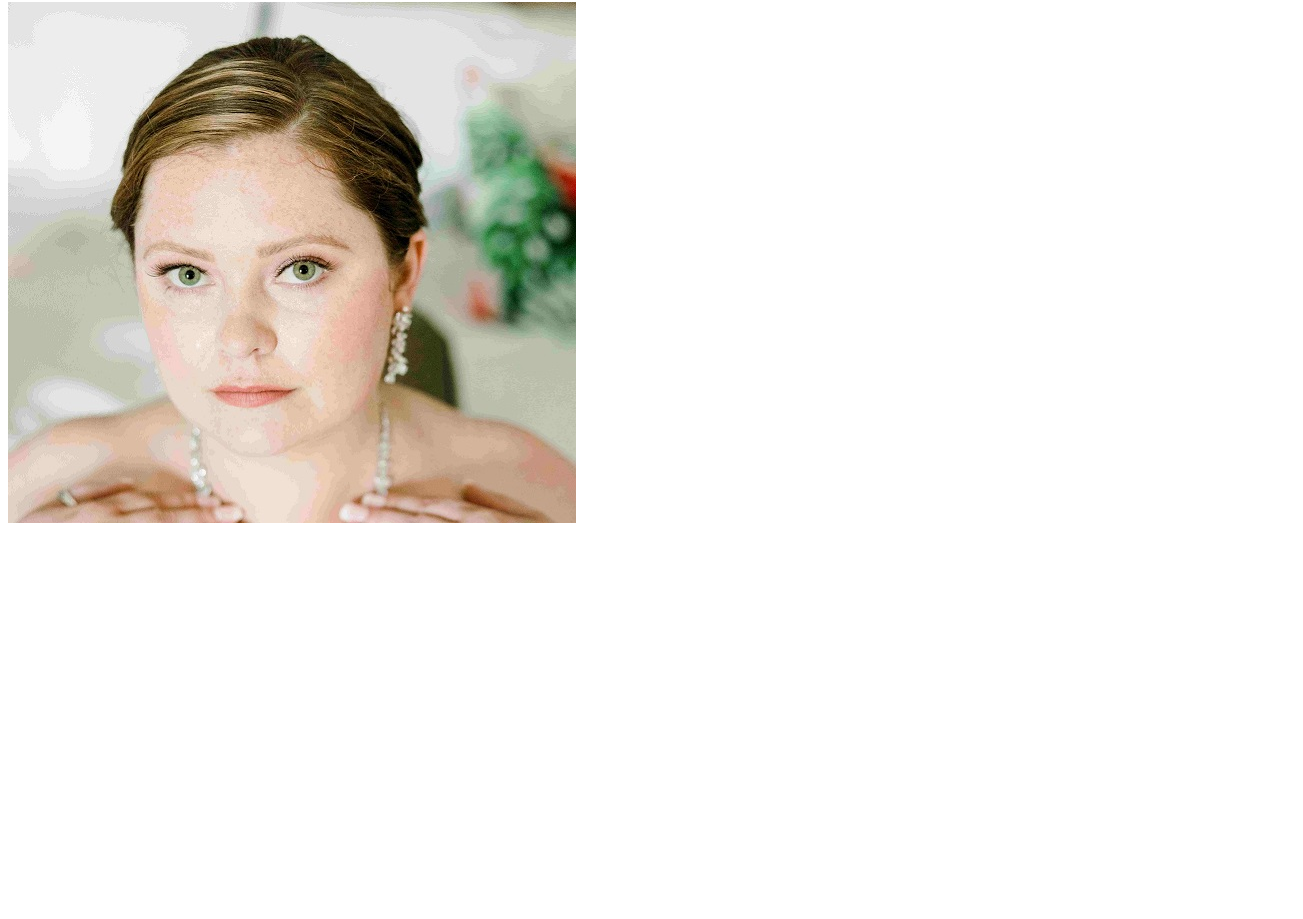
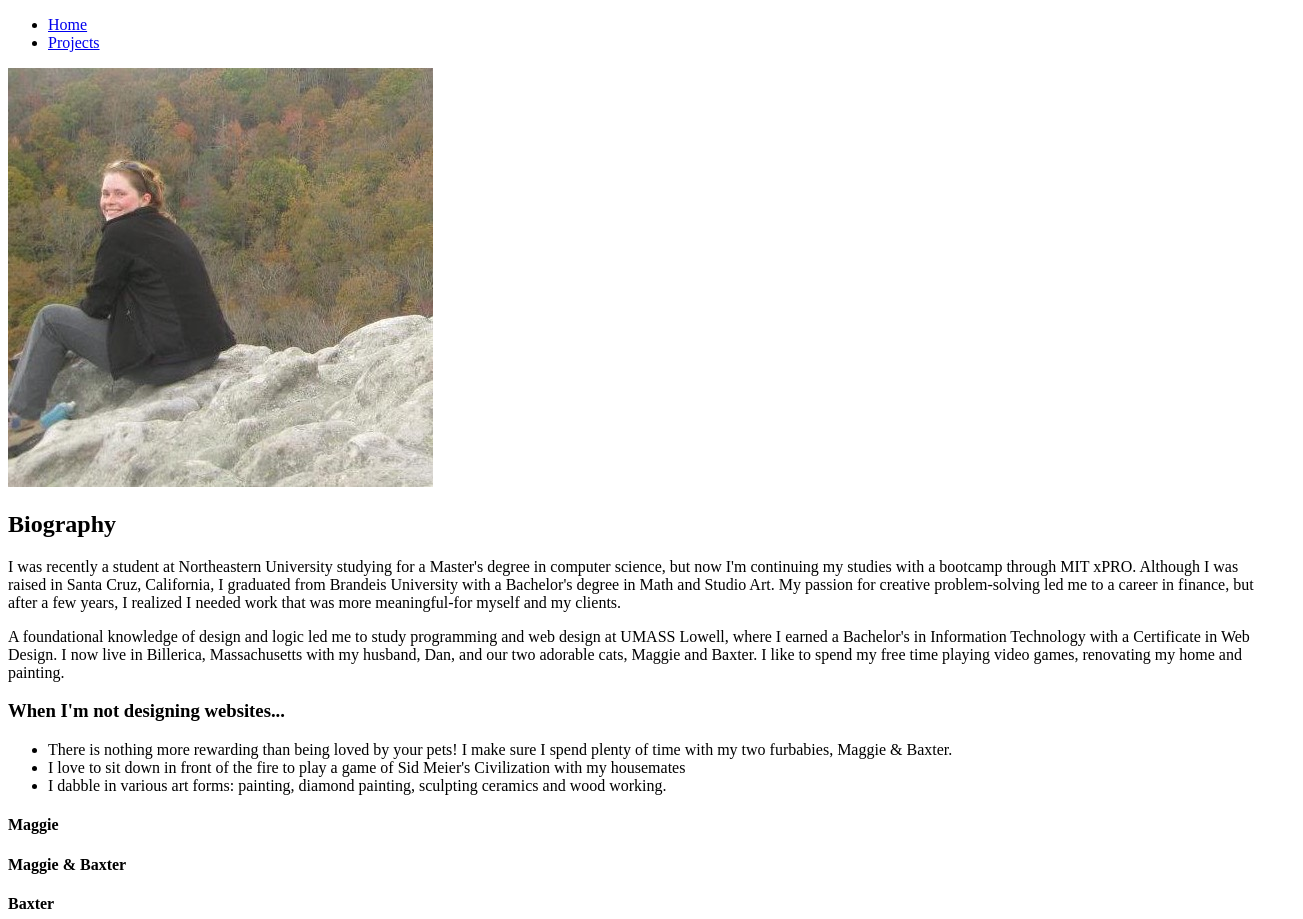
Before and after one commit to irishmaiden18/irishmaiden.github.io, a plain HTML site: page index.html in a window 1280 px wide. Shown: the part 64-983 px from the top of the page, 1303 px wide, since content can reach past the window. Before the commit the page ends 800 px from the top, so only its background shows below. Drawn offline with Linux system fonts and the light colour scheme.

Commit message:
Add files via upload

```diff
--- a/index.html
+++ b/index.html
@@ -1,4 +1,75 @@
-<html>
-    <h1>Laura's Portfolio</h1>
-    <img src="profile_pic.jpg" />
+<!DOCTYPE html>
+<html lang="en">
+<head>
+    <meta charset="UTF-8">
+    <title>Home</title>
+    <meta name="viewport" content="width=device-width, initial-scale=1">
+    <link href="index.css" rel="stylesheet"/>
+</head>
+<body>
+<div class="bio-wrapper">
+
+    <header>
+        <h1>Laura Pohl's Portfolio</h1>
+    </header>
+
+    <nav>
+        <ul>
+            <li><a href="index.html">Home</a></li>
+            <li><a href="projects.html">Projects</a></li>
+        </ul>
+    </nav>
+
+    <div class="bio-img-flex">
+        <img src="images/me-on-rock.jpg"/>
+    </div>
+    <div class="bio">
+        <h2>Biography</h2>
+        <p>I was recently a student at Northeastern University studying for a Master's degree in
+            computer science, but now I'm continuing my studies with a bootcamp through MIT xPRO.
+            Although I was raised in Santa Cruz, California, I graduated from
+            Brandeis University with a Bachelor's degree in Math and Studio Art. My passion for
+            creative problem-solving led me to a career in finance, but after a few years, I
+            realized I needed work that was more meaningful-for myself and my clients.</p>
+
+        <p>A foundational knowledge of design and logic led me to study programming and web design
+            at UMASS Lowell, where I earned a Bachelor's in Information Technology with a
+            Certificate in Web Design. I now live in Billerica, Massachusetts with my husband, Dan,
+            and our two adorable cats, Maggie and Baxter. I like to spend my free time playing video
+            games, renovating my home and painting.</p>
+
+        <h3>When I'm not designing websites...</h3>
+        <ul>
+            <li>There is nothing more rewarding than being loved by your pets! I make sure I spend
+                plenty of time with my two furbabies, Maggie & Baxter.
+            </li>
+            <li>I love to sit down in front of the fire to play a game of Sid Meier's Civilization
+                with my housemates
+            </li>
+            <li>I dabble in various art forms: painting, diamond painting, sculpting ceramics and
+                wood working.
+            </li>
+        </ul>
+
+        <div class="cat-flex">
+            <h4>Maggie</h4>
+            <h4>Maggie & Baxter</h4>
+            <h4>Baxter</h4>
+        </div>
+        <div class="cat-flex">
+            <img class="maggie" src="images/Maggie.jpg"/>
+            <img class="baxter" src="images/Posing%20for%20a%20photo%20-%20Copy.jpg"/>
+            <img class="cats" src="images/baxter%203'.jpg"/>
+        </div>
+
+    </div>
+</div>
+<br/>
+<div class="footer-flex">
+    <footer>
+        <p>&copy; October 11, 2023 &middot; Laura Pohl &middot; Billerica, MA</p>
+    </footer>
+</div>
+
+</body>
 </html>
```
